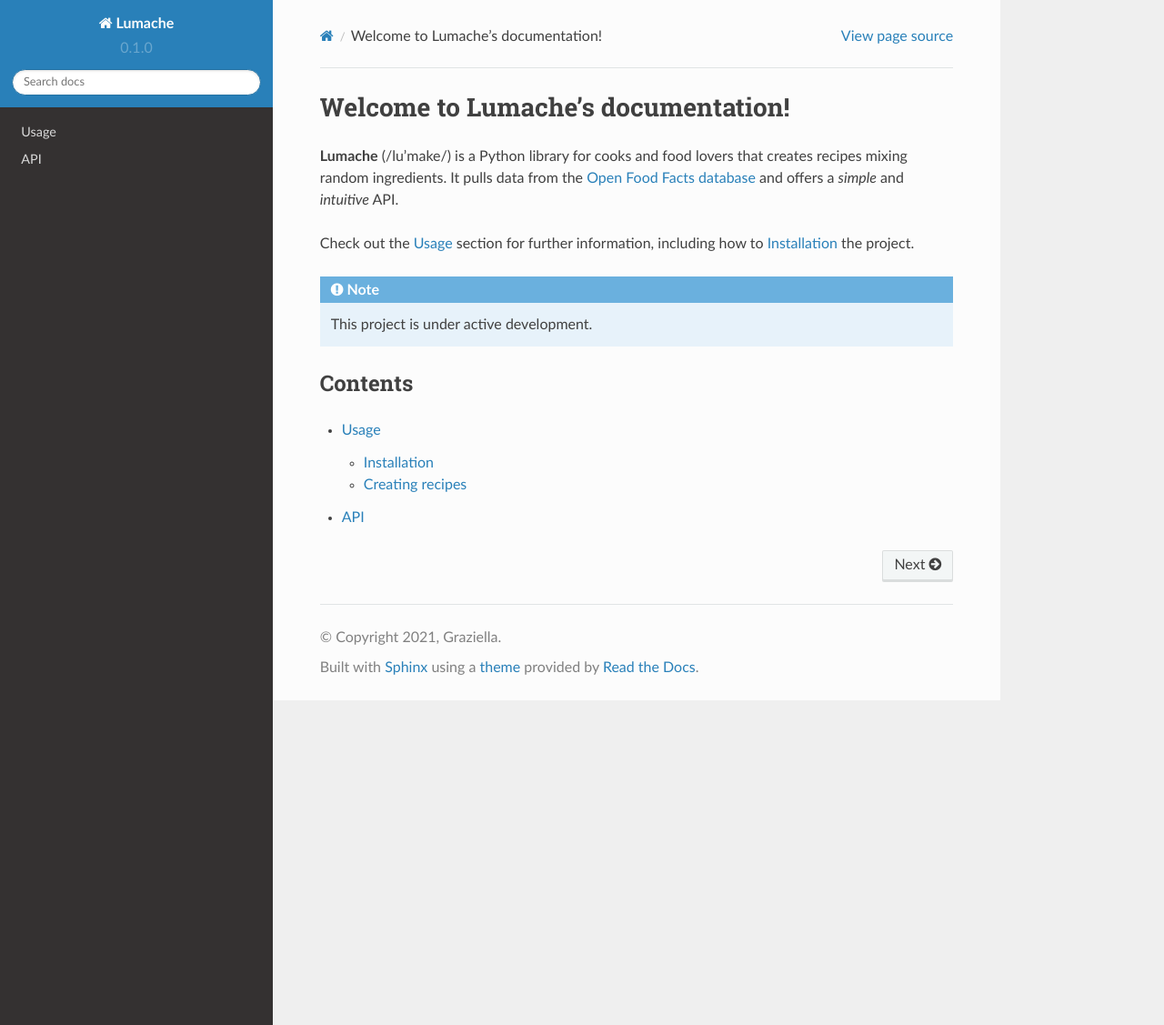
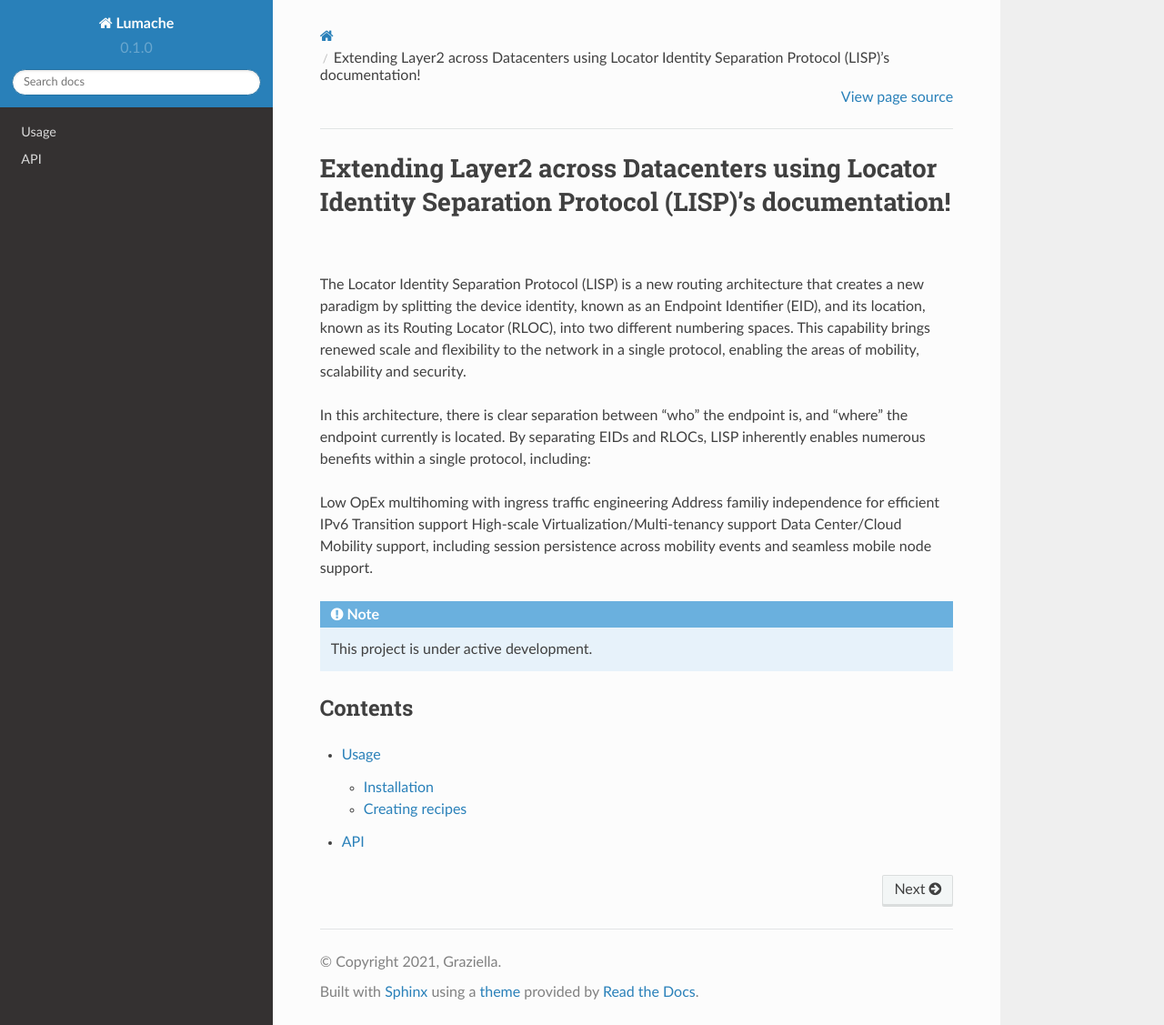
Before and after one commit to arunkumaruniqpro/c8000v_LISP_L2_Extension, a Sphinx documentation site: the page built from docs/source/index.rst, in a window 1280 px wide and 1127 px high. Shown: the whole window at 91% size. Built offline with Sphinx 7.4.7 and the Read the Docs theme 2.0.0, drawn with Linux system fonts in a browser that asks for light colours.

Commit message:
Update index.rst

```diff
--- a/docs/source/index.rst
+++ b/docs/source/index.rst
@@ -1,13 +1,17 @@
-Welcome to Lumache's documentation!
-===================================
+Extending Layer2 across Datacenters using Locator Identity Separation Protocol (LISP)'s documentation!
+======================================================================================================
 
-**Lumache** (/lu'make/) is a Python library for cooks and food lovers
-that creates recipes mixing random ingredients.
-It pulls data from the `Open Food Facts database <https://world.openfoodfacts.org/>`_
-and offers a *simple* and *intuitive* API.
+The Locator Identity Separation Protocol (LISP) is a new routing architecture that creates a new paradigm by splitting the device identity, known as an Endpoint Identifier (EID), and its location, known as its Routing Locator (RLOC), into two different numbering spaces. This capability brings renewed scale and flexibility to the network in a single protocol, enabling the areas of mobility, scalability and security.
 
-Check out the :doc:`usage` section for further information, including
-how to :ref:`installation` the project.
+
+
+In this architecture, there is clear separation between "who" the endpoint is, and "where" the endpoint currently is located. By separating EIDs and RLOCs, LISP inherently enables numerous benefits within a single protocol, including:
+
+Low OpEx multihoming with ingress traffic engineering
+Address familiy independence for efficient IPv6 Transition support
+High-scale Virtualization/Multi-tenancy support
+Data Center/Cloud Mobility support, including session persistence across mobility events
+and seamless mobile node support.
 
 .. note::
 
```
